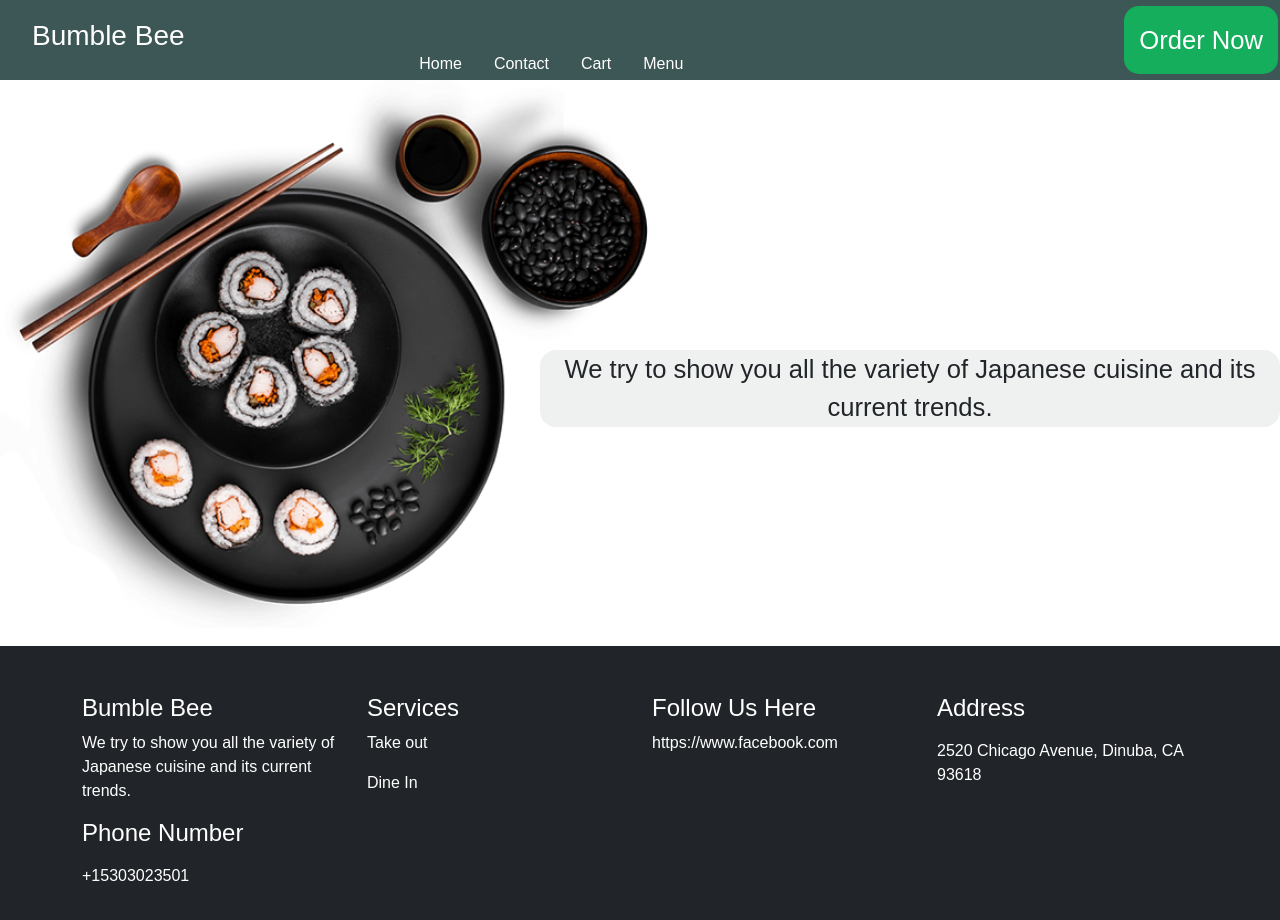
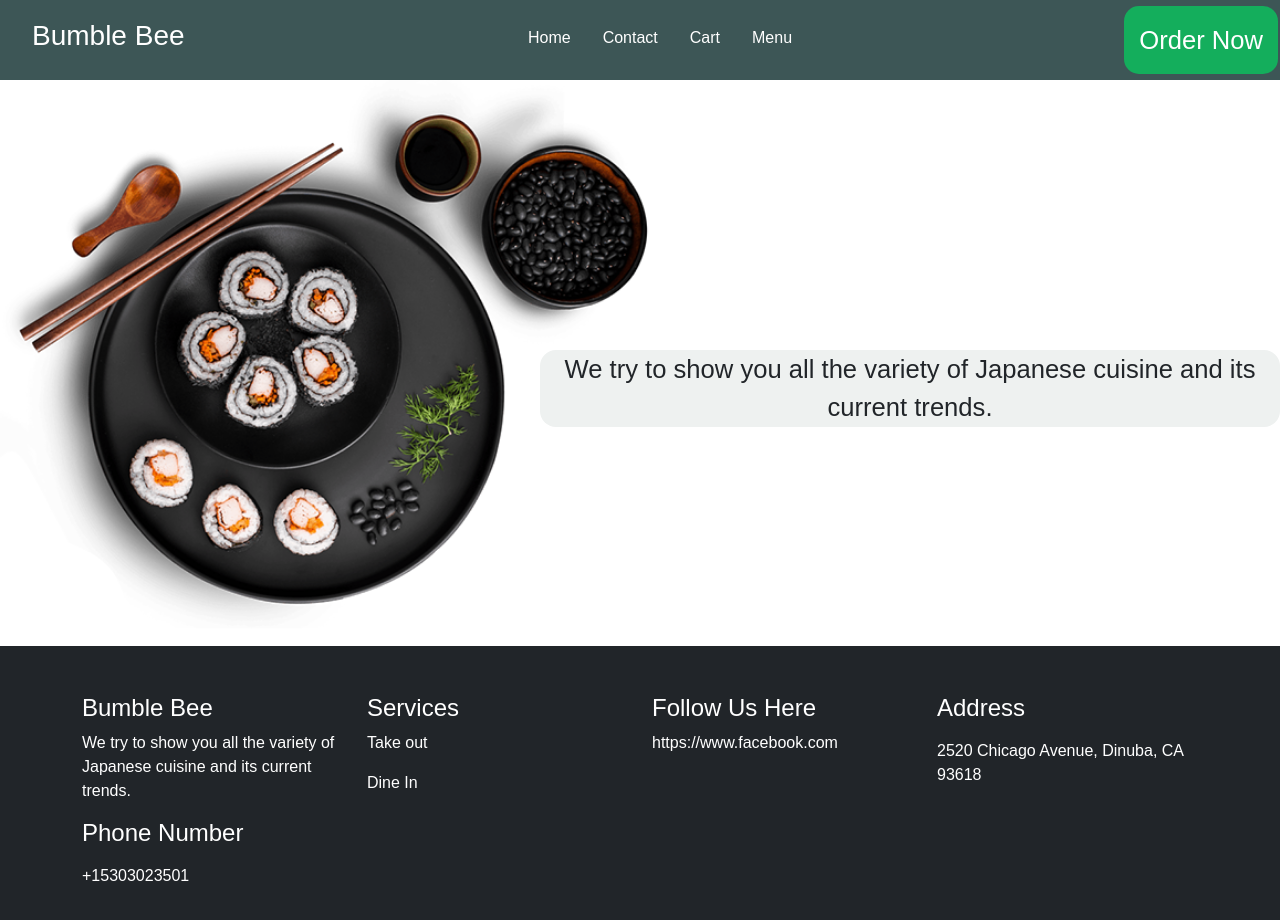
Before and after one commit to mmalik36/food-delivery-website, a React (Create React App) app: page / in a window 1280 px wide. Shown: the top 920 px of the page. Built offline with nearby package versions, Linux system fonts and the light colour scheme; a web font is replaced by a local one.

Commit message:
Add files via upload

```diff
--- a/src/component/Navbar.js
+++ b/src/component/Navbar.js
@@ -11,9 +11,10 @@ function Navbar() {
   };
   return (
     <header>
-      <h3>Bumble Bee</h3>
+        <h3>Bumble Bee</h3>
+        <div>
+      <nav ref={navRef}>
 
-      <nav ref={navRef}>
         <a href="/#">Home</a>
         <a href="/contact">Contact</a>
         <a href="/cart">Cart</a>
@@ -25,11 +26,10 @@ function Navbar() {
       <button onClick={showNavBar} className="nav-btn">
         <FaBars />
       </button>
-        <div>
+        </div>
             <button onClick={event=>window.location.href='./menu'} className="order-btn" >
                 Order Now
             </button>
-        </div>
     </header>
   );
 }
```
